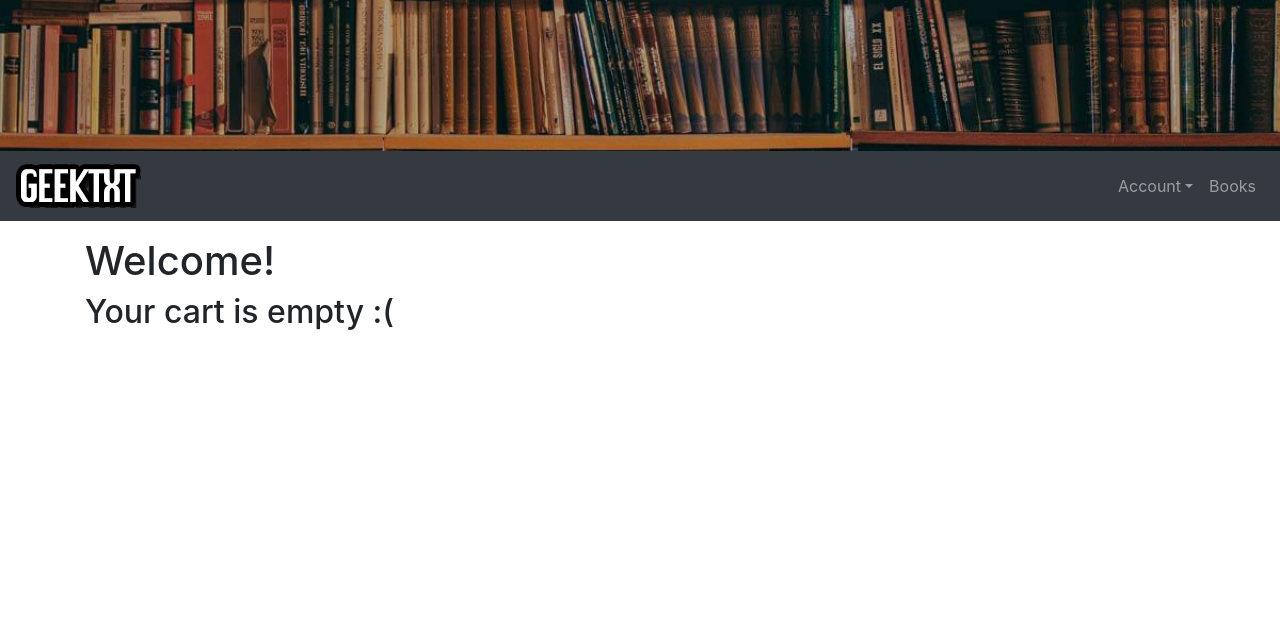
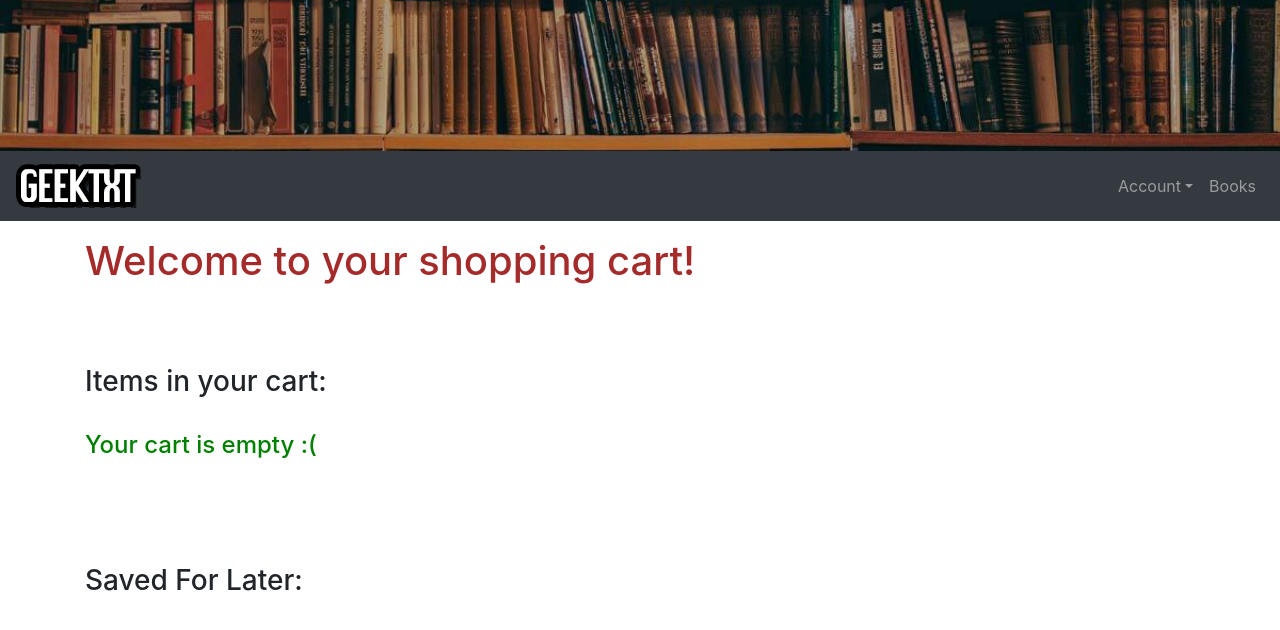
Before and after one commit to BrennaRamos/Team-7--Book-Store, a Django app: page /cart in a window 1280 px wide. Shown: the top 630 px of the page. Run offline with Django 3.2, Linux system fonts and the light colour scheme; parts of the project's set-up code (start-up, migrations or seed data) failed here and were passed over; some libraries are stand-ins or nearby versions.

Commit message:
adding "Save for Later" feature
allows user to add items from cart into a "save for later" section and vice versa.

```diff
--- a/cart/admin.py
+++ b/cart/admin.py
@@ -1,7 +1,8 @@
 from django.contrib import admin
 
 # Register your models here.
-from .models import Cart, CartItem
+from .models import Cart, CartItem, SaveForLater
 
 admin.site.register(Cart)
 admin.site.register(CartItem)
+admin.site.register(SaveForLater)
--- a/cart/templates/carthome.html
+++ b/cart/templates/carthome.html
@@ -5,13 +5,63 @@
 {% block content %}
 
 
-<h1>Welcome!</h1>
+
+<h1 align="left"><font color="brown">Welcome to your shopping cart!</font></h1>
+<br>
 
 {% if emptycart %}
 
-<h2>Your cart is empty :(</h2>
+<br>
+<br>
+
+<h3>Items in your cart:</h3>
+
+<br>
+
+<h4><font color="green">Your cart is empty :(</font></h4>
+
+<br>
+<br>
+<br>
+<br>
+
+
+<h3>Saved For Later:</h3>
+
+<br>
+
+    <table class='table'>
+
+            {% if notsaveforlater %}
+            <h4><font color="green">Nothing saved :(</font></h4>
+            {% endif %}
+            {% for book in saveforlater.items.all %}
+            <tr>
+            <td>
+                <img id="img_{{ forloop.counter }}" src="{{ book.photo.url }}" width=100 height=170 >
+            </td>
+            <td>
+                <h6><font color="green"> {{book}} </h6></font> <b>Author:</b> {{book.author}}
+            </td>
+            <td>
+                <b>Price:</b> $ {{book.price}}
+            </td>
+            <td>
+                <a href="{% url 'removefromsaveforlater' book.id %}">Remove</a>
+            </td>
+            <td>
+                <a href="{% url 'addtocart' book.id %}?from={{request.path|urlencode}}">Add to Cart</a>
+            </td>
+            </tr>
+            {% endfor %}
+
+    </table>
+
+<br>
 
 {% else %}
+
+
 
 <h3>Items in your cart:</h3>
 
@@ -25,7 +75,7 @@
                 <img id="img_{{ forloop.counter }}" src="{{ book.photo.url }}" width=100 height=170 >
             </td>
             <td>
-                <h4><font color="green"> {{book}} </h4></font> <b>Author:</b> {{book.author}}
+                <h6><font color="green"> {{book}} </h6></font> <b>Author:</b> {{book.author}}
             </td>
             <td>
                 <b>Price:</b> $ {{book.price}}
@@ -47,6 +97,9 @@
             <td>
                 <a href="{% url 'removefromcart' book.id %}">Remove</a>
             </td>
+            <td>
+                <a href="{% url 'saveforlater' book.id %}">Save For Later</a>
+            </td>
             </tr>
             {% endfor %}
 
@@ -62,8 +115,47 @@
 
 <h4 align="right"><a href="{% url 'purchaseitems' %}"><button style="background-color:orange; border-color:green; color:black" ><b>Purchase Items</b></button></a></h4>
 
+<br>
+<br>
+<br>
+<br>
+
+<h3>Saved For Later:</h3>
+
+<br>
+
+    <table class='table'>
+
+            {% if notsaveforlater %}
+            <h4><font color="green">Nothing saved :(</font></h4>
+            {% endif %}
+            {% for book in saveforlater.items.all %}
+            <tr>
+            <td>
+                <img id="img_{{ forloop.counter }}" src="{{ book.photo.url }}" width=100 height=170 >
+            </td>
+            <td>
+                <h6><font color="green"> {{book}} </h6></font> <b>Author:</b> {{book.author}}
+            </td>
+            <td>
+                <b>Price:</b> $ {{book.price}}
+            </td>
+            <td>
+                <a href="{% url 'removefromsaveforlater' book.id %}">Remove</a>
+            </td>
+            <td>
+                <a href="{% url 'addtocart' book.id %}?from={{request.path|urlencode}}">Add to Cart</a>
+            </td>
+            </tr>
+            {% endfor %}
+
+    </table>
+
+<br>
 
 
 {% endif %}
 
+
+
 {% endblock %}
--- a/cart/urls.py
+++ b/cart/urls.py
@@ -9,4 +9,6 @@ urlpatterns = [
     path('addbutton/<int:book_id>',views.add_button, name='addbutton'),
     path('removebutton/<int:book_id>',views.remove_button, name='removebutton'),
     path('purchaseitems/',views.purchase_items, name='purchaseitems'),
+    path('saveforlater/<int:book_id>',views.save_for_later, name='saveforlater'),
+    path('removefromsaveforlater/<int:book_id>',views.remove_from_saveforlater, name='removefromsaveforlater'),
 ]
--- a/cart/views.py
+++ b/cart/views.py
@@ -2,7 +2,7 @@ from django.shortcuts import render
 
 # Create your views here.
 from django.shortcuts import redirect
-from .models import Cart, CartItem
+from .models import Cart, CartItem, SaveForLater
 from bookstore.models import Book, Book_User
 from django.contrib.auth.models import User
 
@@ -13,9 +13,14 @@ def cart_home(request):
     else:
         my_cart_id = request.session['my_cart']
         cart_obj = Cart.objects.get(id=my_cart_id)
+        qs2 = SaveForLater.objects.get(cart=cart_obj)
         if cart_obj.items.count() == 0:
             cart_obj.total = 0.00
-            context = {"emptycart": True}
+            #qs2 = SaveForLater.objects.get(cart=cart_obj)
+            if qs2.items.count() == 0:
+                context = {"emptycart": True, "notsaveforlater": True}
+            else:
+                context = {"emptycart": True, "saveforlater": qs2}
         else:
             total = 0
             for item in cart_obj.items.all():
@@ -27,7 +32,11 @@ def cart_home(request):
                 cart_obj.save()
 
             qs = CartItem.objects.all()
-            context= {"nonemptycart": cart_obj, "cartitem": qs}
+            #qs2 = SaveForLater.objects.get(cart=cart_obj)
+            if qs2.items.count() == 0:
+                context= {"nonemptycart": cart_obj, "cartitem": qs, "notsaveforlater": True}
+            else:
+                context= {"nonemptycart": cart_obj, "cartitem": qs, "saveforlater": qs2}
 
     return render(request, 'carthome.html',context) #getting it from db
 
@@ -73,6 +82,11 @@ def add_to_cart(request, book_id):
     cart_item_quantity = CartItem.objects.get_or_create(cart=cart, book=book)
     cart.save()
 
+    #save_for_later = SaveForLater.objects.get(cart=cart)
+    save_for_later, created = SaveForLater.objects.get_or_create(cart=cart)
+    save_for_later.items.remove(book)
+    save_for_later.save()
+
     return redirect(request.GET.get('from'))
 
 def remove_from_cart(request, book_id):
@@ -95,8 +109,37 @@ def purchase_items(request):
         if user.is_authenticated and not Book_User.objects.filter(book=book, user=user).exists():
             #for item in cart.items.all():
                 new_user_book = Book_User.objects.create(user=user, book=book)
-        else:
-            continue
-    del request.session['my_cart']
+       # else:
+        #    continue
+
+        cart.items.remove(book)
+        cart.save()
+    #del request.session['my_cart']
+
 
     return render(request, 'purchase.html')
+
+def save_for_later(request, book_id):
+    my_cart_id = request.session['my_cart']
+    cart= Cart.objects.get(id=my_cart_id)
+    book = Book.objects.get(id=book_id)
+    save_for_later, created = SaveForLater.objects.get_or_create(cart=cart)
+    save_for_later.items.add(book)
+    save_for_later.save()
+
+    #cart_item_quantity = CartItem.objects.get(cart=cart, book=book)
+    #cart_item_quantity.delete()
+    cart.items.remove(book)
+    cart.save()
+
+    return redirect('cart')
+
+def remove_from_saveforlater(request, book_id):
+    my_cart_id = request.session['my_cart']
+    cart= Cart.objects.get(id=my_cart_id)
+    book = Book.objects.get(id=book_id)
+    save_for_later = SaveForLater.objects.get(cart=cart)
+    save_for_later.items.remove(book)
+    save_for_later.save()
+
+    return redirect('cart')
```
Also changed, not shown: cart/models.py (+7 -0 lines), cart/migrations/0001_initial.py, cart/migrations/0004_saveforlater.py (added).
